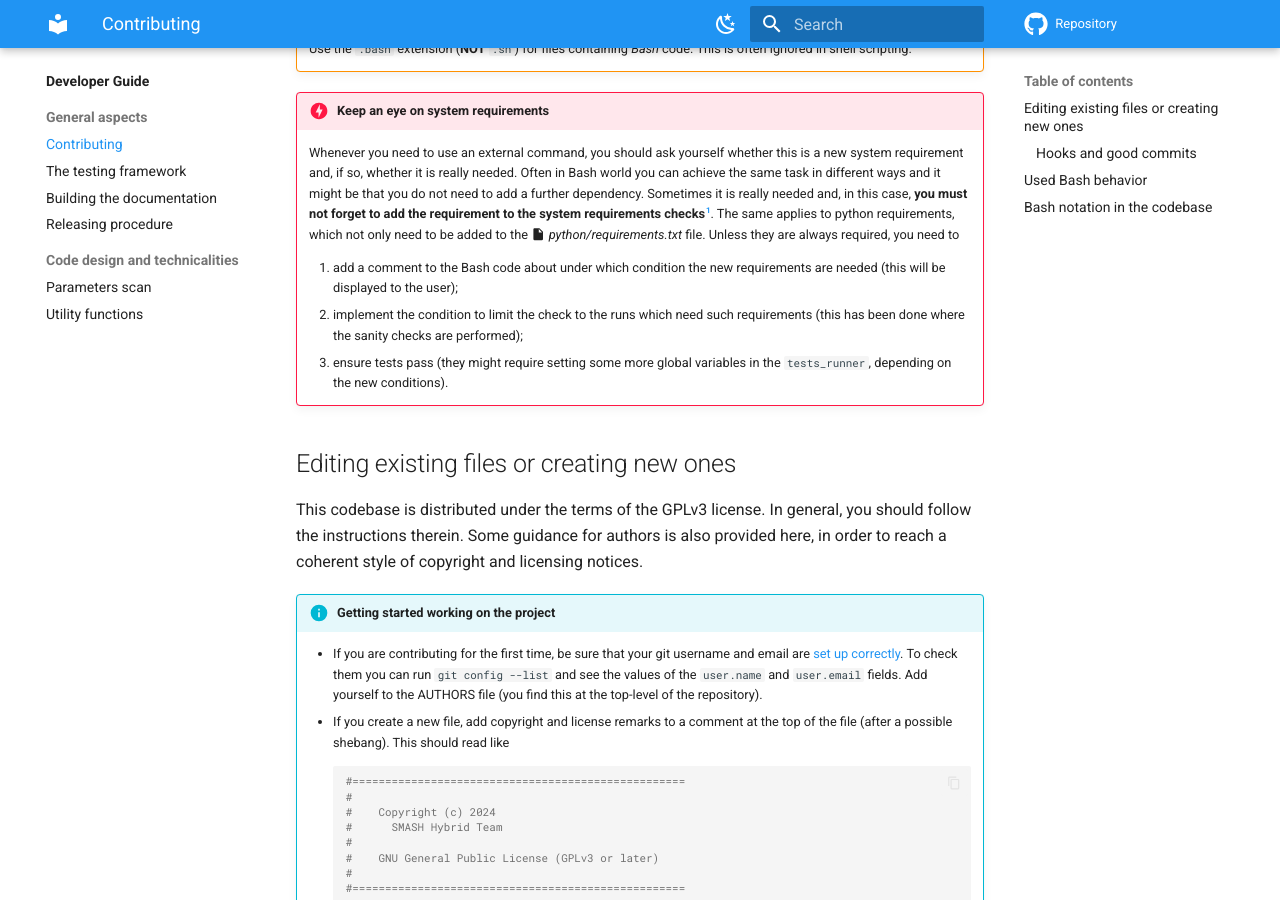
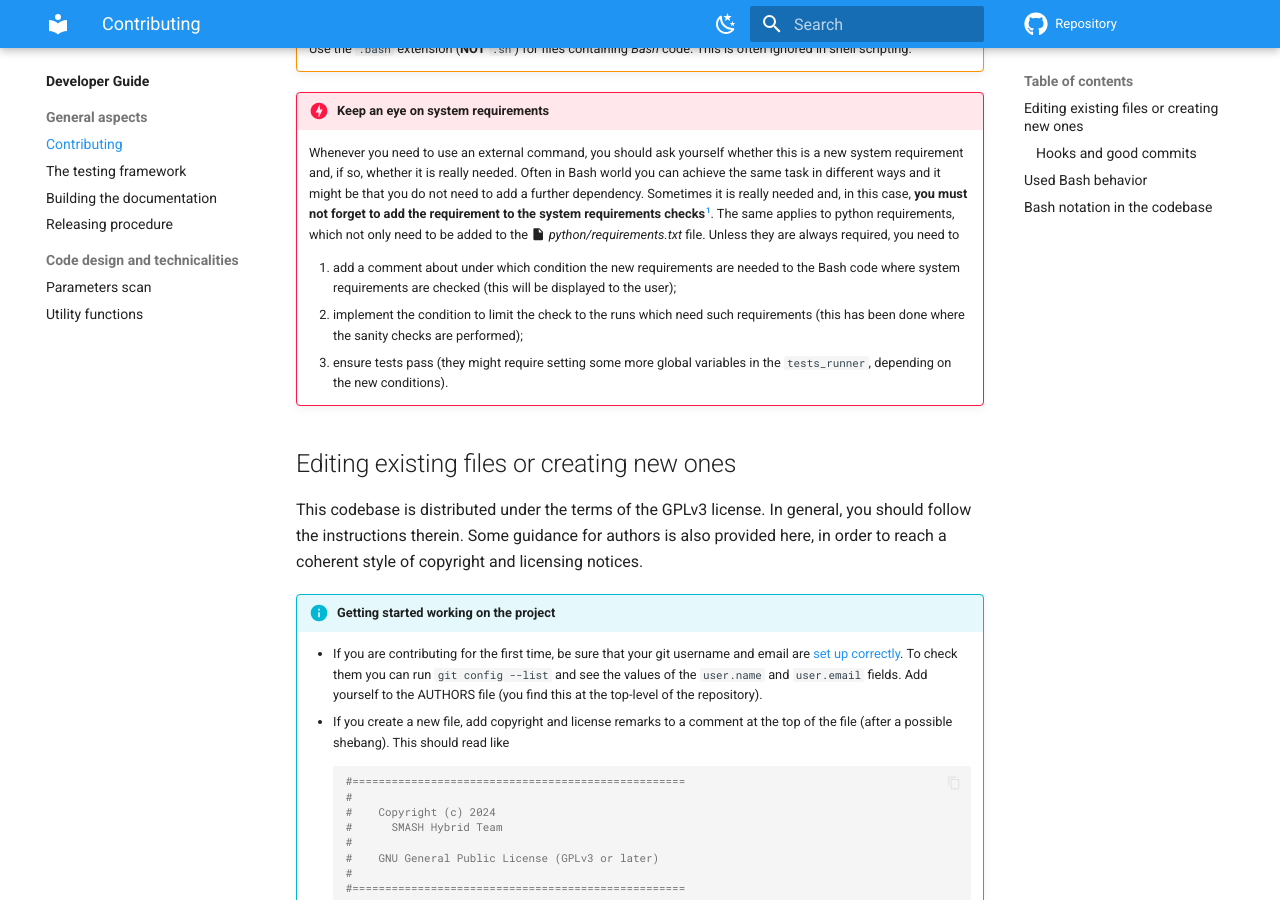
Before and after one commit to smash-transport/smash-vhlle-hybrid, an MkDocs documentation site: the page built from docs/developer/contributing.md, in a window 1280 px wide and 900 px high, scrolled down 671 px. Built offline with MkDocs 1.6.1 and Material for MkDocs 9.7.7, drawn with Linux system fonts in a browser that asks for light colours; emoji names are drawn with the system emoji font; comment, search, counter and statistics services are not loaded; the version menu is left out.

```diff
--- a/docs/developer/contributing.md
+++ b/docs/developer/contributing.md
@@ -28,7 +28,7 @@
     The same applies to python requirements, which not only need to be added to the :material-file: *python/requirements.txt* file.
     Unless they are always required, you need to
 
-      1. add a comment to the Bash code about under which condition the new requirements are needed (this will be displayed to the user);
+      1. add a comment about under which condition the new requirements are needed to the Bash code where system requirements are checked (this will be displayed to the user);
       2. implement the condition to limit the check to the runs which need such requirements (this has been done where the sanity checks are performed);
       3. ensure tests pass (they might require setting some more global variables in the `tests_runner`, depending on the new conditions).
 
```
Also changed, not shown: 1 other file.
